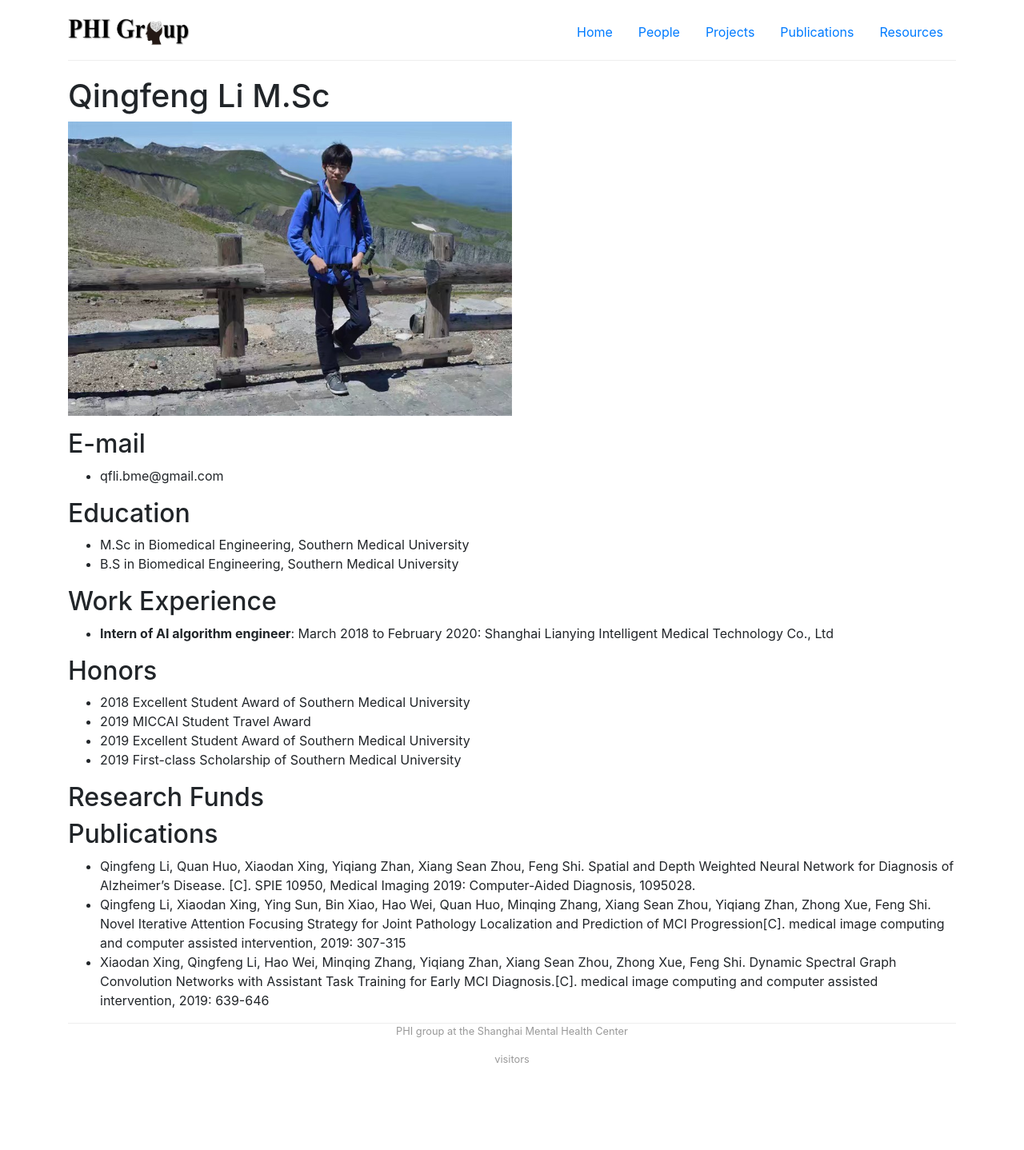
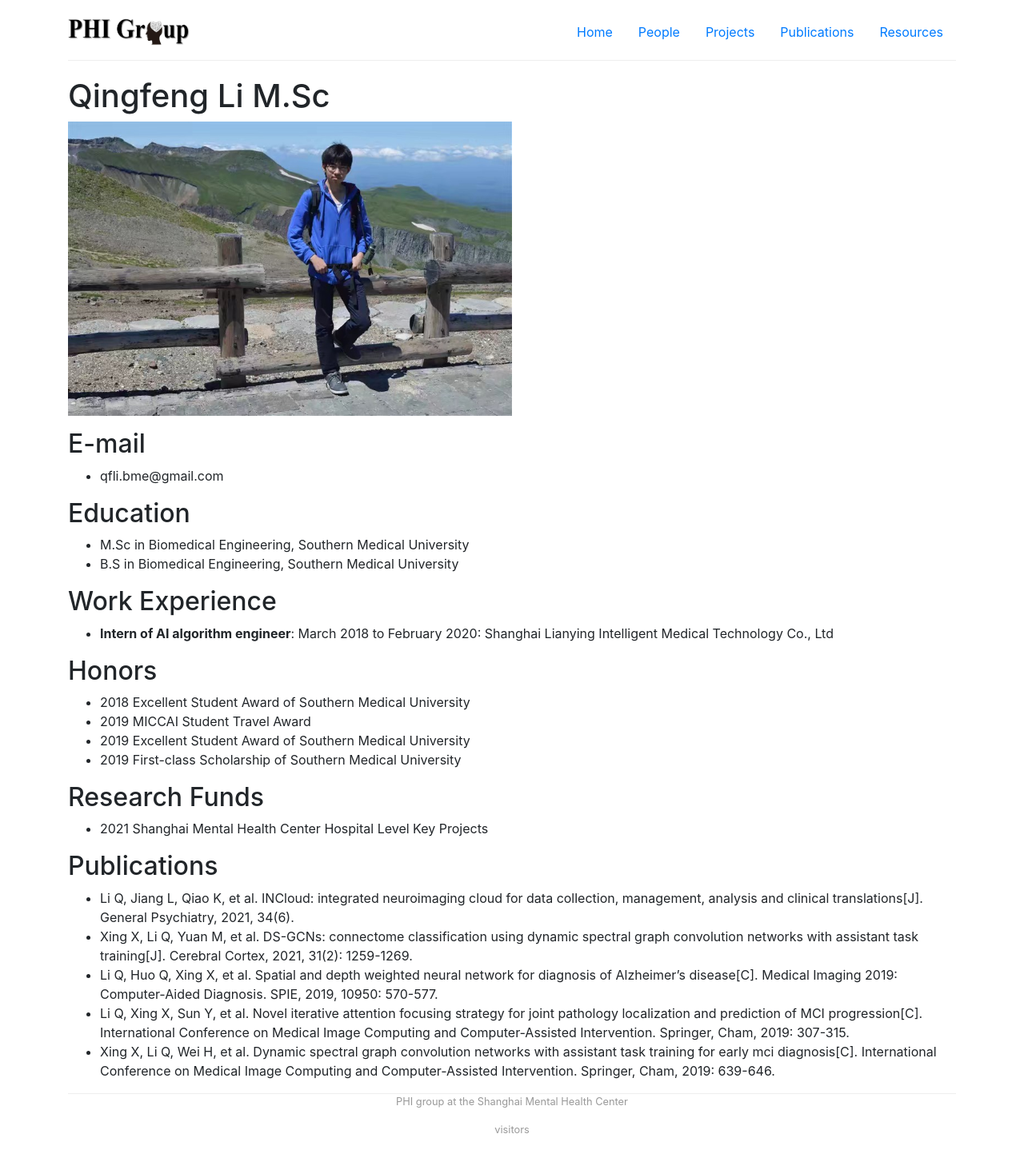
Before and after one commit to PHI-group/phi-group.github.io, a Jekyll site: the page built from scholarpages/liqf.md, in a window 1280 px wide. Shown: the whole page at 80% size. Built offline with Jekyll 4.4.1, drawn with Linux system fonts in a browser that asks for light colours; comment, search, counter and statistics services are not loaded; before the commit the page ends 1350 px from its top, so only the background shows below that.

Commit message:
QingfengLi information updated

```diff
--- a/scholarpages/liqf.md
+++ b/scholarpages/liqf.md
@@ -25,13 +25,14 @@ title: Qingfeng Li M.Sc
 - 2019 Excellent Student Award of Southern Medical University
 - 2019 First-class Scholarship of Southern Medical University
 
-
 ## Research Funds
 
-
+- 2021 Shanghai Mental Health Center Hospital Level Key Projects
 
 ## Publications
 
-- Qingfeng Li, Quan Huo, Xiaodan Xing, Yiqiang Zhan, Xiang Sean Zhou, Feng Shi. Spatial and Depth Weighted Neural Network for Diagnosis of Alzheimer’s Disease. [C]. SPIE 10950, Medical Imaging 2019: Computer-Aided Diagnosis, 1095028.
-- Qingfeng Li, Xiaodan Xing, Ying Sun, Bin Xiao, Hao Wei, Quan Huo, Minqing Zhang, Xiang Sean Zhou, Yiqiang Zhan, Zhong Xue, Feng Shi. Novel Iterative Attention Focusing Strategy for Joint Pathology Localization and Prediction of MCI Progression[C]. medical image computing and computer assisted intervention, 2019: 307-315
-- Xiaodan Xing, Qingfeng Li, Hao Wei, Minqing Zhang, Yiqiang Zhan, Xiang Sean Zhou, Zhong Xue, Feng Shi. Dynamic Spectral Graph Convolution Networks with Assistant Task Training for Early MCI Diagnosis.[C]. medical image computing and computer assisted intervention, 2019: 639-646
+- Li Q, Jiang L, Qiao K, et al. INCloud: integrated neuroimaging cloud for data collection, management, analysis and clinical translations[J]. General Psychiatry, 2021, 34(6).
+- Xing X, Li Q, Yuan M, et al. DS-GCNs: connectome classification using dynamic spectral graph convolution networks with assistant task training[J]. Cerebral Cortex, 2021, 31(2): 1259-1269.
+- Li Q, Huo Q, Xing X, et al. Spatial and depth weighted neural network for diagnosis of Alzheimer’s disease[C]. Medical Imaging 2019: Computer-Aided Diagnosis. SPIE, 2019, 10950: 570-577.
+- Li Q, Xing X, Sun Y, et al. Novel iterative attention focusing strategy for joint pathology localization and prediction of MCI progression[C]. International Conference on Medical Image Computing and Computer-Assisted Intervention. Springer, Cham, 2019: 307-315.
+- Xing X, Li Q, Wei H, et al. Dynamic spectral graph convolution networks with assistant task training for early mci diagnosis[C]. International Conference on Medical Image Computing and Computer-Assisted Intervention. Springer, Cham, 2019: 639-646.
```
